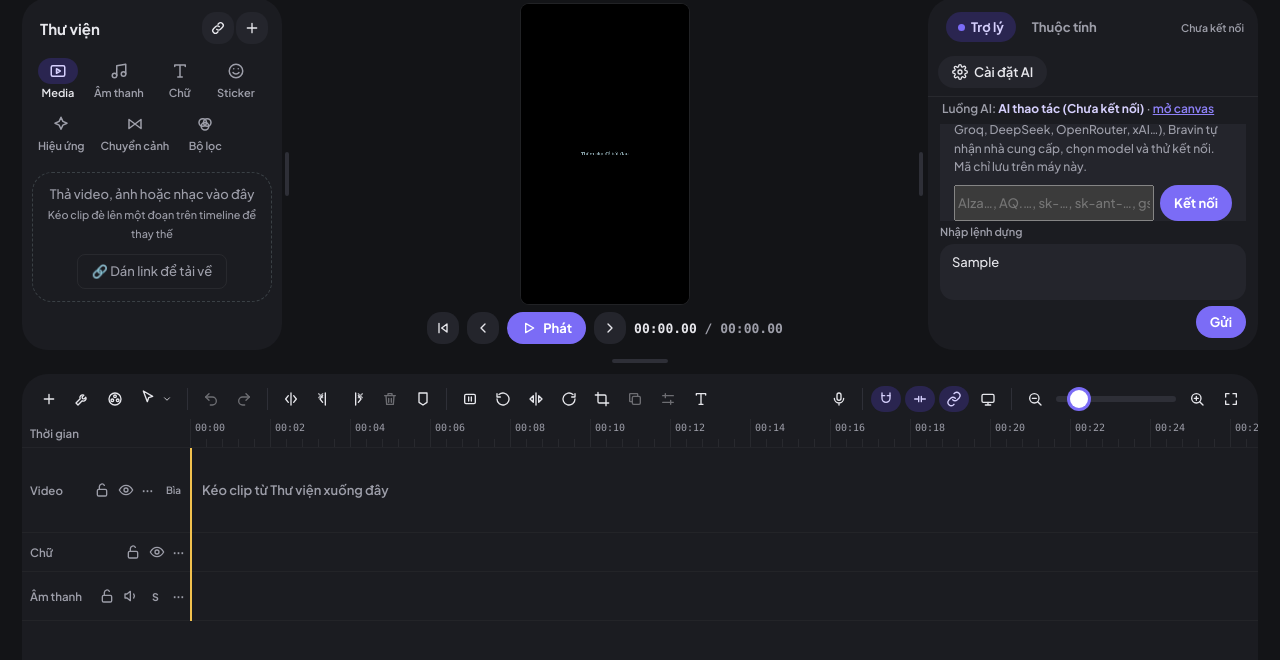
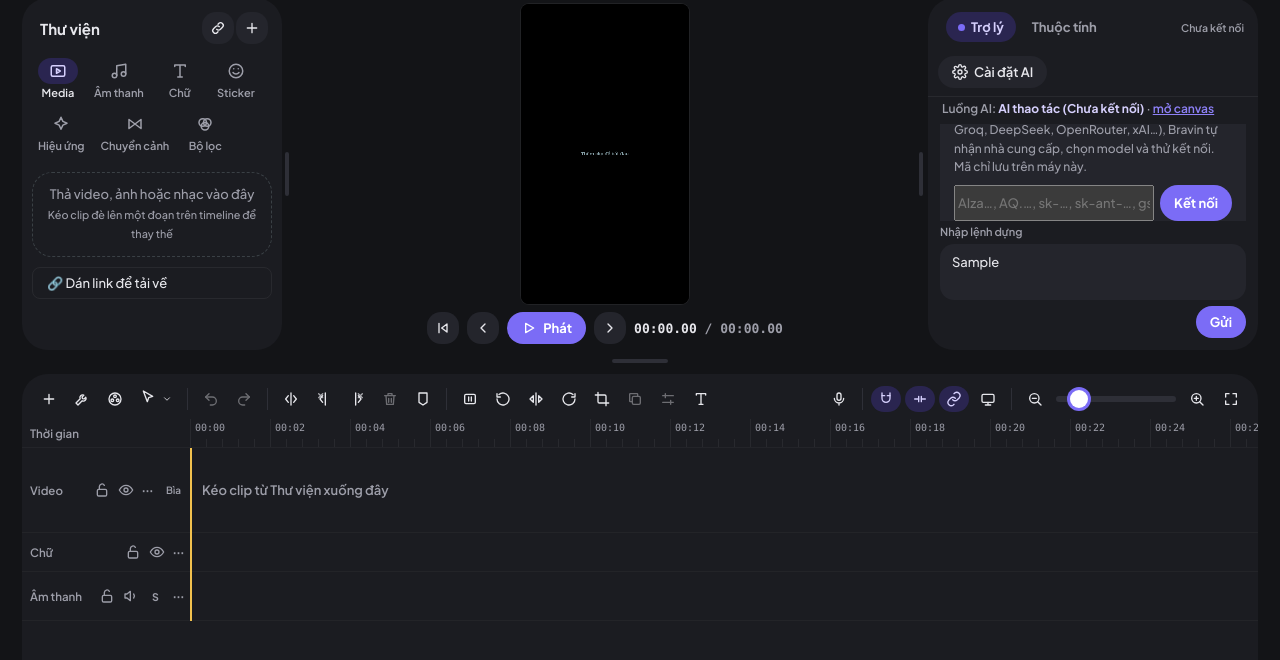
Before and after one commit to vtvcab17-max/Bravin, a plain HTML site: page app/index.html in a window 1280 px wide. Both pictures are taken after typing "Sample" into the empty fields and a click on the button "Gửi cho trợ lý". Shown: the part 70-730 px from the top of the page. Drawn offline with Linux system fonts and the light colour scheme; no server answers; a web font is replaced by a local one.

Commit message:
Bravin 4.6: nhóm clip, compound clip, dán link tải video, phông chữ

```diff
--- a/app/css/app.css
+++ b/app/css/app.css
@@ -492,7 +492,7 @@ body.phone .ltabs{flex-wrap:nowrap}
 .dldlg .dlact{display:flex;gap:8px}
 .dldlg .dlact button{min-height:40px;padding:0 18px}
 .phbtns{display:flex;gap:2px;align-items:center}
-.drop .dllink{margin-top:10px;font:inherit;font-size:13px;padding:7px 14px;border-radius:8px;border:1px solid var(--line);background:transparent;color:inherit;cursor:pointer}
+.dllink{grid-column:1/-1;width:100%;margin:2px 0 4px;font:inherit;font-size:13px;padding:7px 14px;border-radius:8px;border:1px solid var(--line);background:transparent;color:inherit;cursor:pointer}
 
 /* ---------- nhóm clip / compound ---------- */
 .clip.grp{box-shadow:inset 0 -3px 0 hsl(var(--gh,150) 70% 58%)}
--- a/app/index.html
+++ b/app/index.html
@@ -34,7 +34,8 @@
     <section class="panel" id="libPanel" aria-label="Thư viện">
       <div class="ph"><span>Thư viện</span><span class="phbtns"><button class="icon" id="dlBtn" title="Dán link để tải video về"><svg class="i" viewBox="0 0 24 24"><path d="M10 14a4 4 0 0 0 5.7 0l3-3a4 4 0 0 0-5.7-5.7l-1 1M14 10a4 4 0 0 0-5.7 0l-3 3a4 4 0 0 0 5.7 5.7l1-1"/></svg></button><button class="icon" id="importBtn" title="Nhập file"><svg class="i" viewBox="0 0 24 24"><path d="M12 5v14M5 12h14"/></svg></button></span></div>
       <div class="bin" id="bin">
-        <div class="drop" id="drop">Thả video, ảnh hoặc nhạc vào đây<br><small>Kéo clip đè lên một đoạn trên timeline để thay thế</small><br><button type="button" class="dllink" id="dropLink">🔗 Dán link để tải về</button></div>
+        <div class="drop" id="drop">Thả video, ảnh hoặc nhạc vào đây<br><small>Kéo clip đè lên một đoạn trên timeline để thay thế</small></div>
+        <button type="button" class="dllink" id="dropLink">🔗 Dán link để tải về</button>
       </div>
       <input type="file" id="file" accept="video/*,audio/*,image/*" multiple hidden>
     </section>
--- a/app/js/wiring.js
+++ b/app/js/wiring.js
@@ -43,7 +43,7 @@ function setAspect(v) { const [a, b] = v.split(":").map(Number); const base = 72
 $("#aspect").onchange = e => setAspect(e.target.value);
 $("#exportBtn").onclick = startExport;
 $("#newProj").onclick = () => { pushUndo(); pause(); V = []; C = []; tracks = [{ id: "v", type: "video", name: "Video" }, { id: "t1", type: "text", name: "Chữ" }, { id: "a1", type: "audio", name: "Âm thanh" }]; sel = null; t = 0; $("#projBadge").textContent = "Dự án mới"; renderAll(); toast("Đã xoá timeline. Bấm Hoàn tác để lấy lại bản dựng."); };
-$("#importBtn").onclick = () => $("#file").click(); $("#drop").onclick = e => { if (e.target.closest("#dropLink")) { openLinkDl(); return; } $("#file").click(); }; $("#dlBtn").onclick = () => openLinkDl();
+$("#importBtn").onclick = () => $("#file").click(); $("#drop").onclick = () => $("#file").click(); $("#dropLink").onclick = e => { e.stopPropagation(); openLinkDl(); }; $("#dlBtn").onclick = () => openLinkDl();
 $("#file").onchange = e => { importFiles(e.target.files); e.target.value = ""; };
 const binEl = $("#bin");
 binEl.addEventListener("dragover", e => { if ([...e.dataTransfer.types].includes("Files")) { e.preventDefault(); binEl.classList.add("over"); } });
--- a/desktop/app/css/app.css
+++ b/desktop/app/css/app.css
@@ -492,7 +492,7 @@ body.phone .ltabs{flex-wrap:nowrap}
 .dldlg .dlact{display:flex;gap:8px}
 .dldlg .dlact button{min-height:40px;padding:0 18px}
 .phbtns{display:flex;gap:2px;align-items:center}
-.drop .dllink{margin-top:10px;font:inherit;font-size:13px;padding:7px 14px;border-radius:8px;border:1px solid var(--line);background:transparent;color:inherit;cursor:pointer}
+.dllink{grid-column:1/-1;width:100%;margin:2px 0 4px;font:inherit;font-size:13px;padding:7px 14px;border-radius:8px;border:1px solid var(--line);background:transparent;color:inherit;cursor:pointer}
 
 /* ---------- nhóm clip / compound ---------- */
 .clip.grp{box-shadow:inset 0 -3px 0 hsl(var(--gh,150) 70% 58%)}
--- a/desktop/app/js/wiring.js
+++ b/desktop/app/js/wiring.js
@@ -43,7 +43,7 @@ function setAspect(v) { const [a, b] = v.split(":").map(Number); const base = 72
 $("#aspect").onchange = e => setAspect(e.target.value);
 $("#exportBtn").onclick = startExport;
 $("#newProj").onclick = () => { pushUndo(); pause(); V = []; C = []; tracks = [{ id: "v", type: "video", name: "Video" }, { id: "t1", type: "text", name: "Chữ" }, { id: "a1", type: "audio", name: "Âm thanh" }]; sel = null; t = 0; $("#projBadge").textContent = "Dự án mới"; renderAll(); toast("Đã xoá timeline. Bấm Hoàn tác để lấy lại bản dựng."); };
-$("#importBtn").onclick = () => $("#file").click(); $("#drop").onclick = e => { if (e.target.closest("#dropLink")) { openLinkDl(); return; } $("#file").click(); }; $("#dlBtn").onclick = () => openLinkDl();
+$("#importBtn").onclick = () => $("#file").click(); $("#drop").onclick = () => $("#file").click(); $("#dropLink").onclick = e => { e.stopPropagation(); openLinkDl(); }; $("#dlBtn").onclick = () => openLinkDl();
 $("#file").onchange = e => { importFiles(e.target.files); e.target.value = ""; };
 const binEl = $("#bin");
 binEl.addEventListener("dragover", e => { if ([...e.dataTransfer.types].includes("Files")) { e.preventDefault(); binEl.classList.add("over"); } });
```
Also changed, not shown: desktop/app/index.html (+2 -1 lines), 2 other files.
